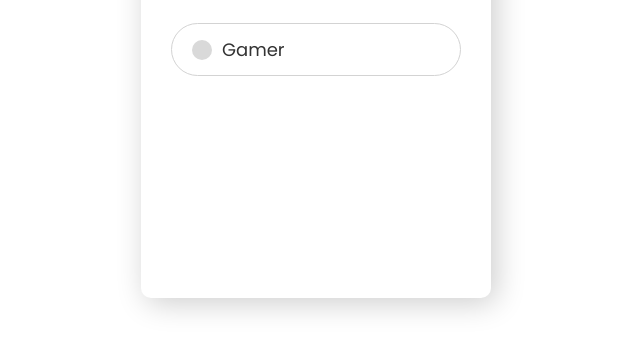
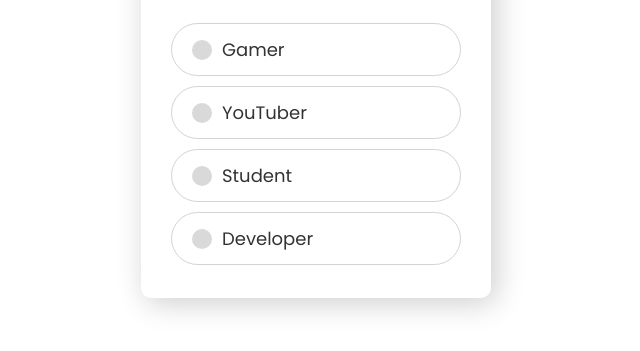
Before and after one commit to aminfarzinrad/mini-project-23-awesome-custom-radio-buttons-html-css, a plain HTML site: page index.html in a window 1280 px wide. Shown: the part 287-638 px from the top of the page, without its empty margins (324-964 px from the left). Drawn offline with Linux system fonts and the light colour scheme.

Commit message:
add lists

```diff
--- a/index.html
+++ b/index.html
@@ -18,7 +18,7 @@
 
         <div class="list">
 
-            <input class="input" type="radio" id="list_1" hidden>
+            <input name="rado" class="input" type="radio" id="list_1" hidden>
 
             <label class="label" for="list_1">
 
@@ -28,6 +28,36 @@
 
             </label>
 
+            <input name="rado" class="input" type="radio" id="list_2" hidden>
+
+            <label class="label" for="list_2">
+
+                <div class="circle"></div>
+
+                <p class="text">YouTuber</p>
+
+            </label>
+
+            <input name="rado" class="input" type="radio" id="list_3" hidden>
+
+            <label class="label" for="list_3">
+
+                <div class="circle"></div>
+
+                <p class="text">Student</p>
+
+            </label>
+
+            <input name="rado" class="input" type="radio" id="list_4" hidden>
+
+            <label class="label" for="list_4">
+
+                <div class="circle"></div>
+
+                <p class="text">Developer</p>
+
+            </label>
+
         </div>
 
     </div>
```
